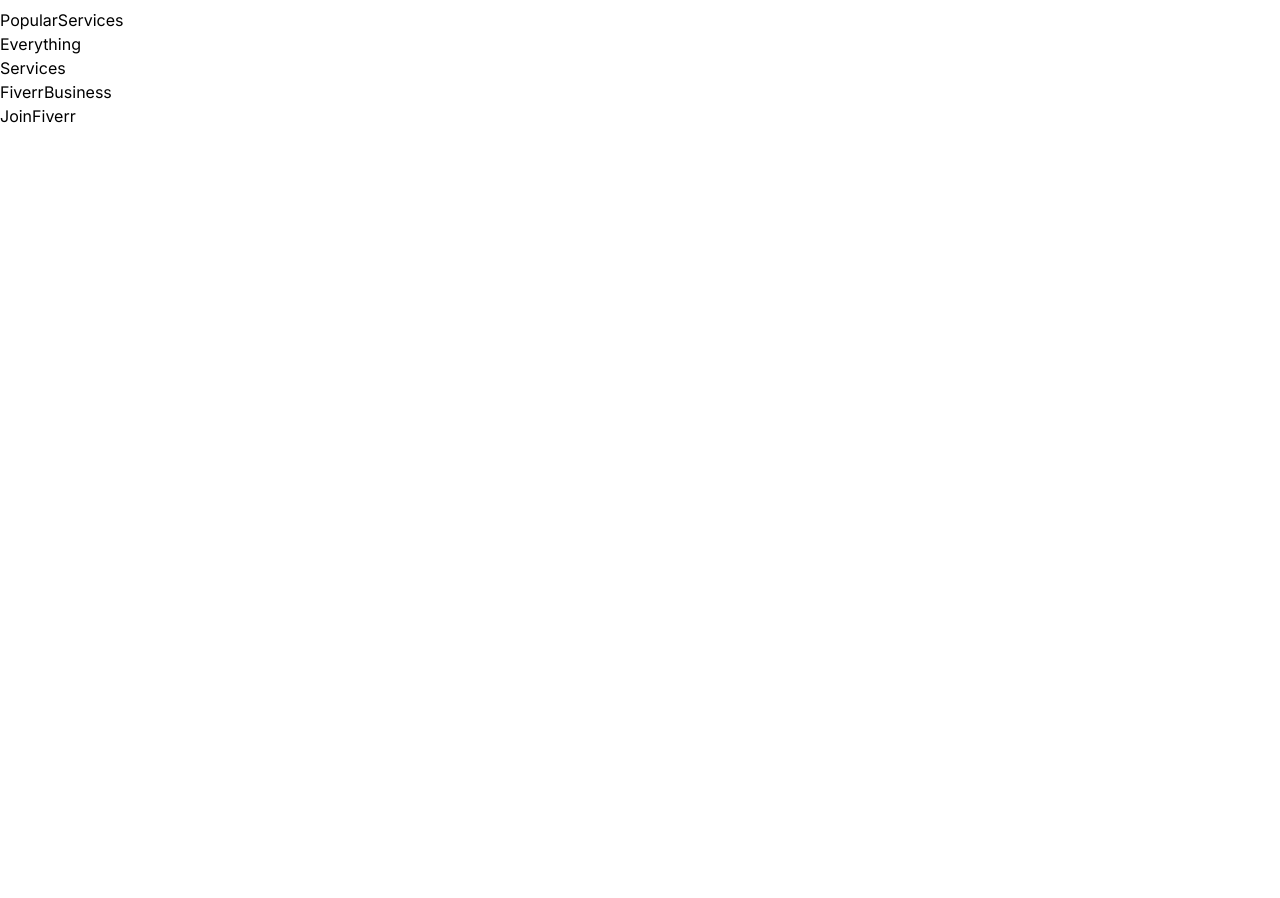
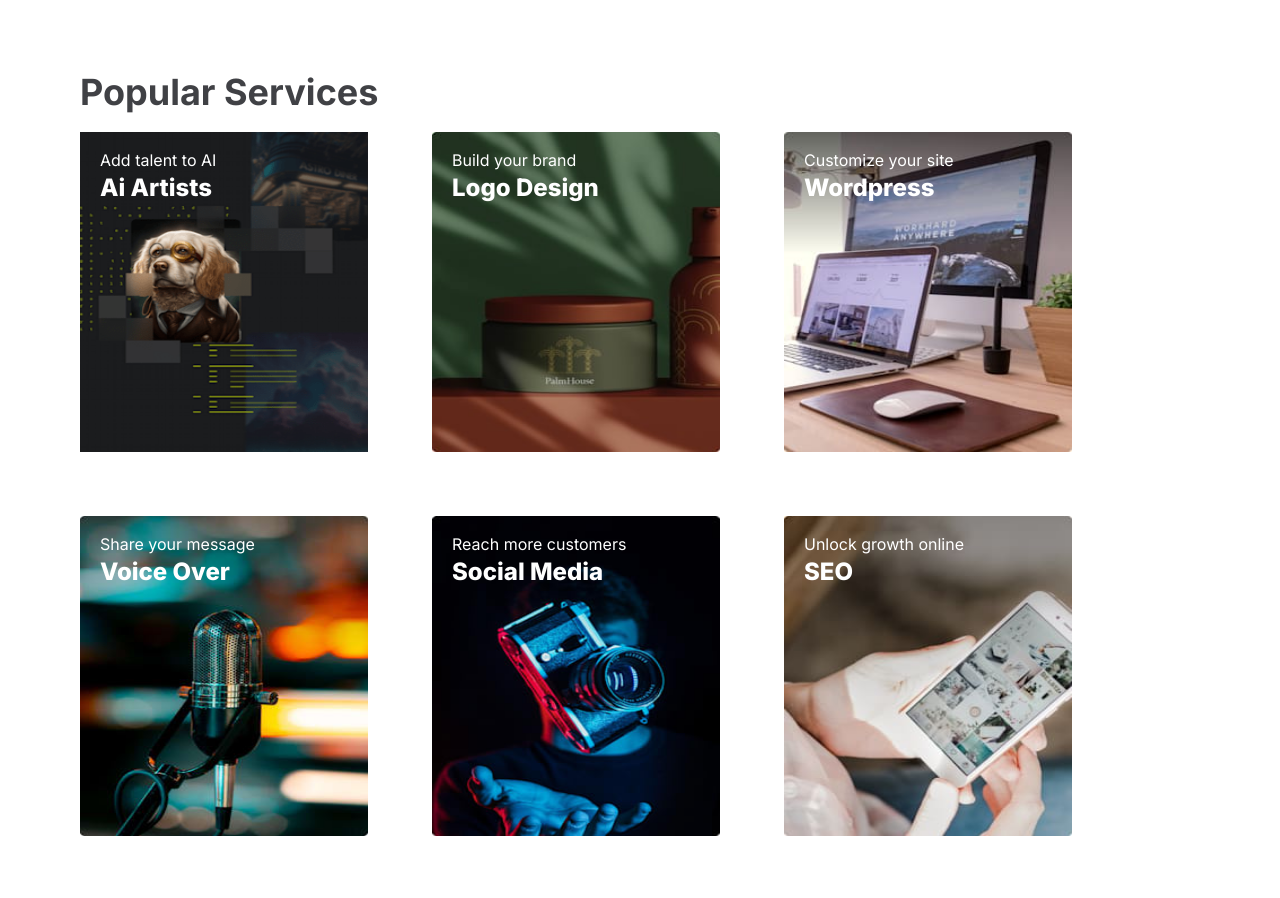
Before and after one commit to hamzahdiza/Fiver-clone-dz, a Next.js app in the folder fiverr-dz/: page / in a window 1280 px wide. Shown: the part 760-1658 px from the top of the page. Before the commit the page ends 888 px from the top, so only its background shows below. Built offline with nearby package versions, Linux system fonts and the light colour scheme.

Commit message:
Popular services

```diff
--- a/fiverr-dz/src/components/PopularServices.jsx
+++ b/fiverr-dz/src/components/PopularServices.jsx
@@ -1,10 +1,55 @@
+"use client";
+import Image from "next/image";
+import { useRouter } from "next/navigation";
 import React from "react";
 
 const PopularServices = () => {
+  const router = useRouter();
+  const popularServicesData = [
+    { name: "Ai Artists", label: "Add talent to AI", image: "/service1.png" },
+    { name: "Logo Design", label: "Build your brand", image: "/service2.jpeg" },
+    {
+      name: "Wordpress",
+      label: "Customize your site",
+      image: "/service3.jpeg",
+    },
+    {
+      name: "Voice Over",
+      label: "Share your message",
+      image: "/service4.jpeg",
+    },
+    {
+      name: "Social Media",
+      label: "Reach more customers",
+      image: "/service5.jpeg",
+    },
+    { name: "SEO", label: "Unlock growth online", image: "/service6.jpeg" },
+    {
+      name: "Illustration",
+      label: "Color your dreams",
+      image: "/service7.jpeg",
+    },
+    { name: "Translation", label: "Go global", image: "/service8.jpeg" },
+  ];
   return (
-    <>
-      <div>PopularServices</div>
-    </>
+    <div className="mx-20 my-16">
+      <h2 className="text-4xl mb-5 text-[#404145] font-bold">Popular Services</h2>
+      <ul className="flex flex-wrap gap-16">
+        {popularServicesData.map(({ name, label, image }) => {
+          return (
+            <li key={name} className="relative cursor-pointer" onClick={() => router.push(`/search?q=${name.toLowerCase()}`)}>
+              <div className="absolute z-10 text-white left-5 top-4">
+                <span>{label}</span>
+                <h6 className="font-extrabold text-2xl">{name}</h6>
+              </div>
+              <div className="h-80 w-72 ">
+                <Image src={image} fill alt="service" />
+              </div>
+            </li>
+          );
+        })}
+      </ul>
+    </div>
   );
 };
 
```
